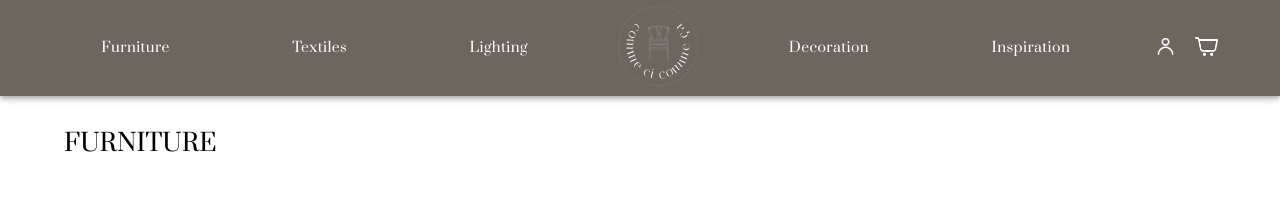
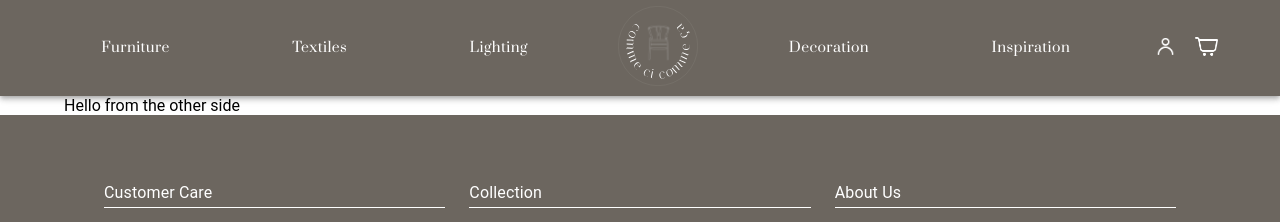
Before and after one commit to mirrenil/commeci-commeca-webbshop, a React (Create React App) app: page / in a window 1280 px wide. Shown: the top 222 px of the page. Built offline with nearby package versions, Linux system fonts and the light colour scheme; a web font is replaced by a local one.

Commit message:
initial setup and route for start page

```diff
--- a/src/App.tsx
+++ b/src/App.tsx
@@ -11,6 +11,7 @@ import CartProvider from "./context/CartContextProvider";
 import { productData } from "./ProductData";
 import OrderConfirmation from "./components/OrderConfirmation";
 import OrderProvider from "./context/OrderContextProvider";
+import StartPage from "./components/StartPage";
 
 function App() {
   return (
@@ -20,7 +21,8 @@ function App() {
           <OrderProvider>
             <Routes>
               <Route path="/" element={<Layout />}>
-                <Route index element={<ProductPage />} />
+                <Route index element={<StartPage />} />
+                <Route path="/furniture" element={<ProductPage />} />
                 <Route
                   path="/textiles"
                   element={<EmptyPage page="Textiles" />}
--- a/src/components/Header.tsx
+++ b/src/components/Header.tsx
@@ -32,7 +32,7 @@ function Header() {
   const menuLeft: Page[] = [
     {
       label: "Furniture",
-      href: "/",
+      href: "/furniture",
     },
     {
       label: "Textiles",
--- /dev/null
+++ b/src/components/StartPage.tsx
@@ -0,0 +1,7 @@
+import { Container } from "@mui/material";
+
+const StartPage = () => {
+  return <Container>Hello from the other side</Container>;
+};
+
+export default StartPage;
```
